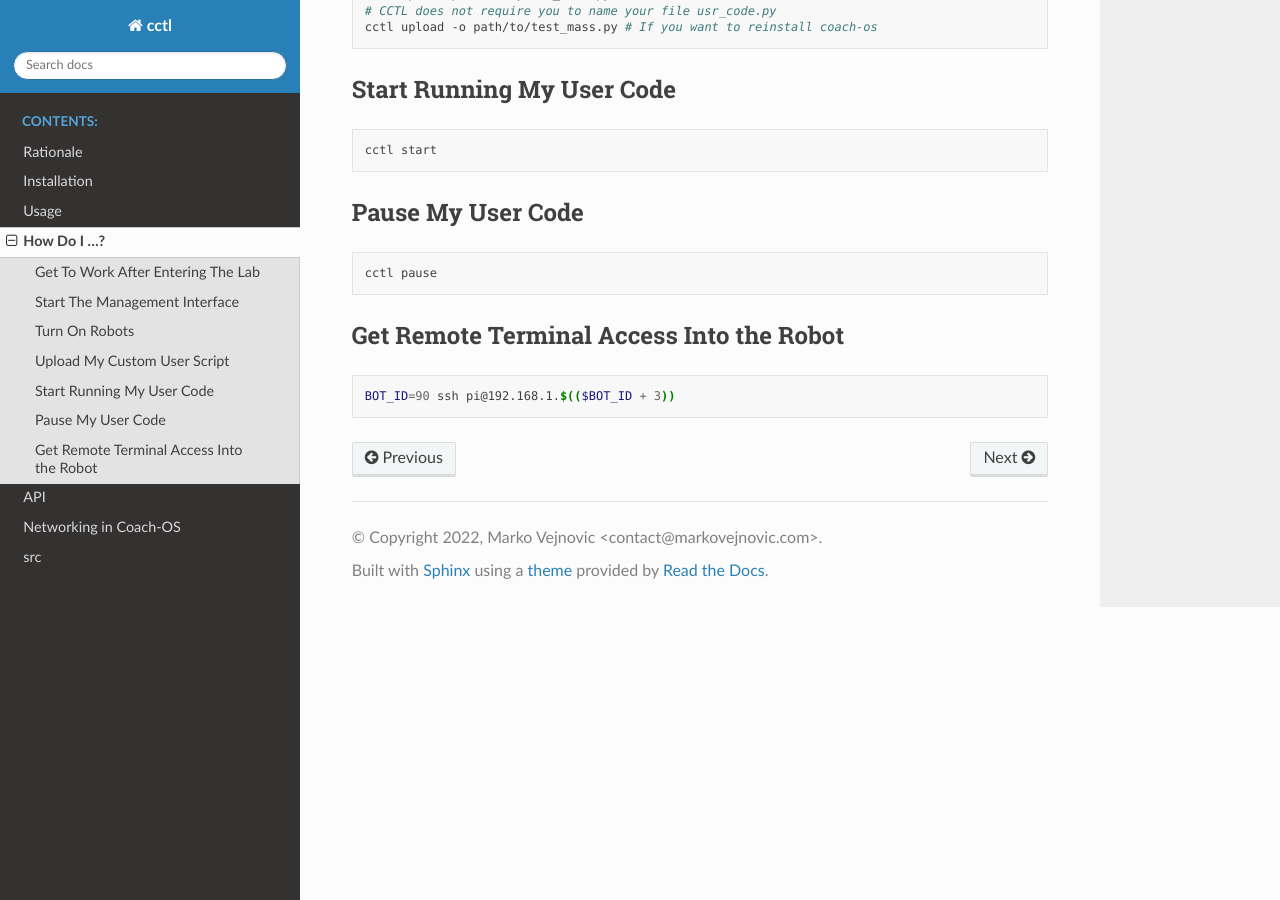
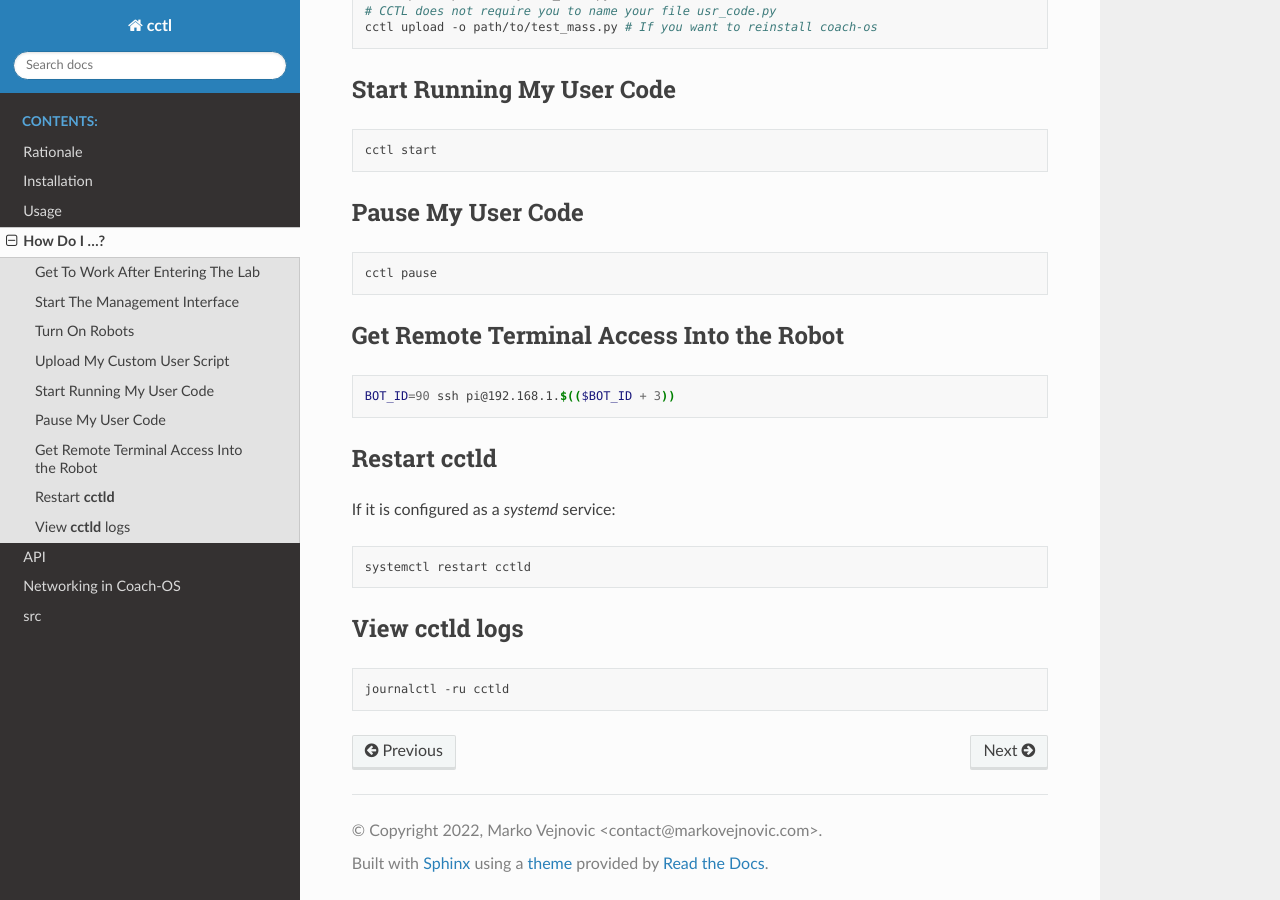
Before and after one commit to coachbots/cctl, a Sphinx documentation site: the page built from docs/source/how-do-i.rst, in a window 1280 px wide and 900 px high, scrolled down 763 px. Built offline with Sphinx 7.4.7 and the Read the Docs theme 2.0.0, drawn with Linux system fonts in a browser that asks for light colours; pages that are not in the unit, such as notebooks, are missing from menus.

```diff
--- a/docs/source/how-do-i.rst
+++ b/docs/source/how-do-i.rst
@@ -58,3 +58,19 @@
 .. code-block:: bash
 
    BOT_ID=90 ssh pi@192.168.1.$(($BOT_ID + 3))
+
+Restart **cctld**
+-----------------
+
+If it is configured as a `systemd` service:
+
+.. code-block:: bash
+
+   systemctl restart cctld
+
+View **cctld** logs
+-------------------
+
+.. code-block:: bash
+
+   journalctl -ru cctld
```
Also changed, not shown: 1 other file.
